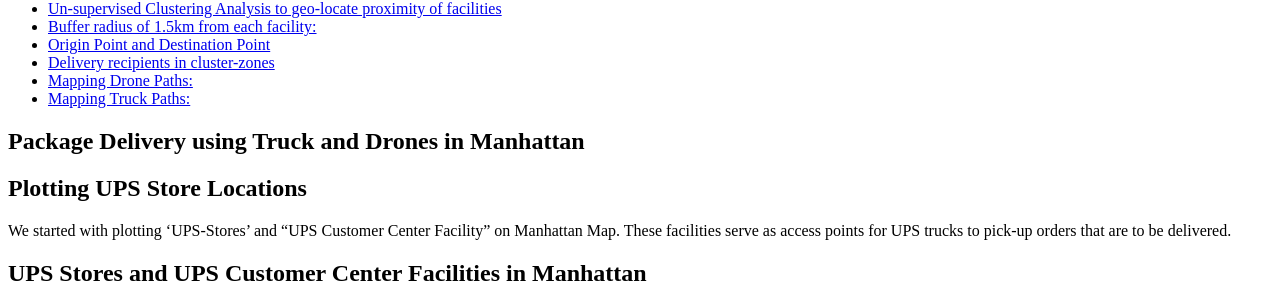
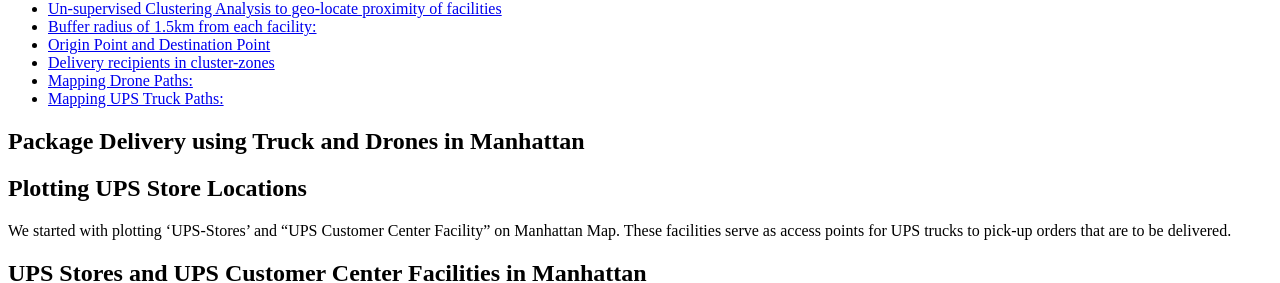
Before and after one commit to suryajps/Spatial-Analysis-for-Drone-vs-Truck-Deliveries-, a Jekyll site: the page built from _posts/2020-12-21-Manhattan-Analysis.md, in a window 1280 px wide and 900 px high. Shown: the part 324-607 px from the top of the window. Built offline with Jekyll 4.4.1, drawn with Linux system fonts in a browser that asks for light colours; cached includes are drawn as plain includes; nearby versions of some CDN libraries; some of the changed text lies outside the part shown.

Commit message:
Update 2020-12-21-Manhattan-Analysis.md

```diff
--- a/_posts/2020-12-21-Manhattan-Analysis.md
+++ b/_posts/2020-12-21-Manhattan-Analysis.md
@@ -18,16 +18,13 @@
 ---
 ## Package Delivery using Truck and Drones in Manhattan
 ## Plotting UPS Store Locations
-
 We started with plotting 'UPS-Stores' and "UPS Customer Center Facility" on Manhattan Map. These facilities serve as access points for UPS trucks to pick-up orders that are to be delivered.
 
 ## UPS Stores and UPS Customer Center Facilities in Manhattan
-
 <div id="folium-chart-1"></div>
 
 ## Un-supervised Clustering Analysis to geo-locate proximity of facilities
 There were 48 UPS customer center and UPS store facilities in the Manhattan Area, of which we assume that not all facilities would provide delivery service since they are located in close proximities. We used an unsupervised clustering algorithm to determine 3 clusters for further analysis. Each cluster has a varying number of UPS stores with figures 04, 05, and 21 UPS stores clustered for a particular label. The fourth cluster was chosen from noise samples to account for UPS Stores at farther locations.
-
 
 ![nyc-ml]({{ site.url }}{{ site.baseurl }}/assets/images/NYC_ML.png)
 
@@ -49,7 +46,7 @@
 ![nyc-buffer]({{ site.url }}{{ site.baseurl }}/assets/images/drones.png)
 From the above analysis, total emissions for drones will be calculated based on operational carbon emissions.
 
-## Mapping Truck Paths:
+## Mapping UPS Truck Paths:
 Mapping one continous route from origin point (UPS facility) through the random samples (delivery recipients) and looping back to start point.
 
 Truck path for 8 delivery locations
```
